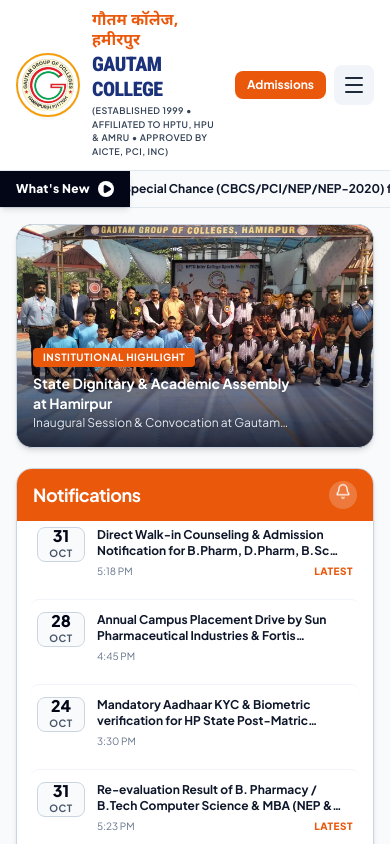
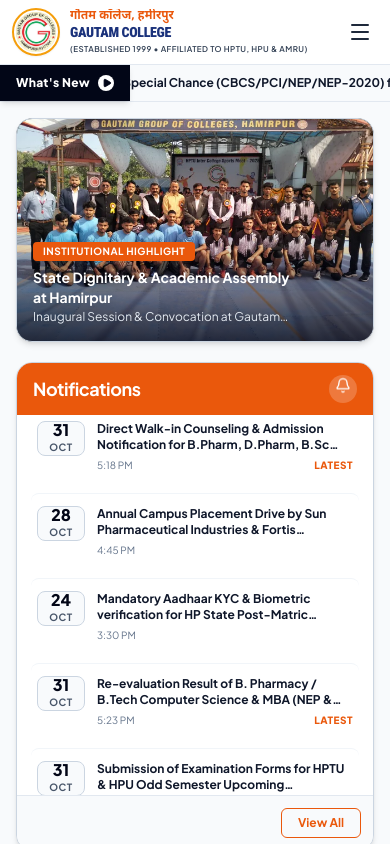
Before and after one commit to KarnailSingh87/gautam-group-of-colleges, a React (Vite) app: page / in a window 390 px wide. Shown: the top 844 px of the page. Built offline with nearby package versions, Linux system fonts and the light colour scheme.

Commit message:
Configure mobile header as sticky top bar with clean emblem and hamburger icon, while page content scrolls smoothly

```diff
--- a/src/components/HimtuHeader.jsx
+++ b/src/components/HimtuHeader.jsx
@@ -70,7 +70,7 @@ export default function HimtuHeader({
 
   return (
     <>
-      <header className="bg-white font-sans relative z-50">
+      <header className="bg-white font-sans sticky top-0 lg:relative z-50 shadow-xs lg:shadow-none">
 
       {/* 1. TOP UTILITY BAR (Exact HPTU Style) */}
       <div className="bg-slate-100 border-b border-slate-300 text-[11px] text-slate-700 py-1 px-4 hidden md:block">
@@ -231,34 +231,34 @@ export default function HimtuHeader({
       </div>
 
       {/* 2. MAIN BRANDING HEADER (HPTU Crest, Dual Hindi/English Typography & Orange Results Button) */}
-      <div className="bg-white py-3 px-4 border-b border-slate-200">
-        <div className="max-w-7xl mx-auto flex items-center justify-between gap-4">
+      <div className="bg-white py-2 sm:py-3 px-3 sm:px-4 border-b border-slate-200">
+        <div className="max-w-7xl mx-auto flex items-center justify-between gap-2 sm:gap-4">
 
           {/* Left: Emblem Logo + Dual Hindi & English Name */}
-          <div className="flex items-center gap-3 sm:gap-4">
+          <div className="flex items-center gap-2 sm:gap-4 min-w-0 flex-1">
             <button
               onClick={() => handleNavClick('home')}
-              className="flex items-center gap-3 sm:gap-4 text-left group"
+              className="flex items-center gap-2.5 sm:gap-4 text-left group min-w-0"
             >
               {/* College Official Crest */}
-              <div className="w-16 h-16 sm:w-20 sm:h-20 shrink-0 bg-white p-1 rounded-full border-2 border-amber-500 shadow-sm overflow-hidden flex items-center justify-center">
+              <div className="w-12 h-12 sm:w-16 sm:h-16 md:w-20 md:h-20 shrink-0 bg-white p-0.5 sm:p-1 rounded-full border-2 border-amber-500 shadow-sm overflow-hidden flex items-center justify-center">
                 <img
                   src="/gautam_group_colleges_logo.png"
-                  alt="Gautam Group of Colleges Logo"
+                  alt="Gautam College Logo"
                   className="w-full h-full object-contain"
                 />
               </div>
 
               {/* HPTU Style Official Typography */}
-              <div className="flex flex-col text-left">
-                <div className="text-base sm:text-xl md:text-2xl font-bold text-[#ea580c] tracking-normal leading-tight font-['Noto_Sans_Devanagari',sans-serif]">
+              <div className="flex flex-col text-left min-w-0">
+                <div className="text-xs sm:text-lg md:text-2xl font-bold text-[#ea580c] tracking-normal leading-tight font-['Noto_Sans_Devanagari',sans-serif] truncate sm:whitespace-normal">
                   गौतम कॉलेज, हमीरपुर
                 </div>
-                <div className="text-xl sm:text-2xl md:text-[28px] font-black text-[#1b327b] tracking-tight leading-tight uppercase font-['Roboto_Condensed',sans-serif]">
+                <div className="text-sm sm:text-xl md:text-[28px] font-black text-[#1b327b] tracking-tight leading-tight uppercase font-['Roboto_Condensed',sans-serif] truncate sm:whitespace-normal">
                   GAUTAM COLLEGE
                 </div>
-                <div className="text-[9px] sm:text-[11px] font-semibold text-slate-700 tracking-wider uppercase mt-0.5 font-sans">
-                  (ESTABLISHED 1999 • AFFILIATED TO HPTU, HPU & AMRU • APPROVED BY AICTE, PCI, INC)
+                <div className="text-[8px] sm:text-[10px] md:text-[11px] font-semibold text-slate-700 tracking-wider uppercase mt-0.5 font-sans truncate sm:whitespace-normal">
+                  (ESTABLISHED 1999 • AFFILIATED TO HPTU, HPU & AMRU)
                 </div>
               </div>
             </button>
@@ -387,18 +387,12 @@ export default function HimtuHeader({
 
           </div>
 
-          {/* Mobile Hamburger */}
-          <div className="flex lg:hidden items-center gap-2">
-            <button
-              onClick={() => onOpenApply('apply')}
-              className="px-3 py-1.5 rounded-lg bg-[#ea580c] text-white font-bold text-xs shadow-xs"
-            >
-              Admissions
-            </button>
+          {/* Mobile Hamburger Menu Icon Button (Exact HPTU Mobile Layout) */}
+          <div className="flex lg:hidden items-center shrink-0">
             <button
               onClick={() => setMobileMenuOpen(!mobileMenuOpen)}
-              className="p-2 rounded-lg bg-slate-100 text-slate-800 hover:bg-slate-200"
-              aria-label="Toggle menu"
+              className="p-1.5 text-slate-800 hover:text-[#ea580c] hover:bg-slate-100 rounded-lg transition"
+              aria-label="Toggle Navigation Menu"
             >
               {mobileMenuOpen ? <X className="w-6 h-6" /> : <Menu className="w-6 h-6" />}
             </button>
@@ -406,6 +400,52 @@ export default function HimtuHeader({
 
         </div>
       </div>
+
+      {/* Mobile Drawer Menu (Anchored directly inside sticky header) */}
+      {mobileMenuOpen && (
+        <div className="lg:hidden bg-[#1e3a8a] text-white px-4 py-4 space-y-3 divide-y divide-blue-800 animate-in slide-in-from-top duration-200 shadow-xl border-t border-blue-900 max-h-[80vh] overflow-y-auto">
+          <button
+            onClick={() => {
+              setMobileMenuOpen(false);
+              if (onOpenSearch) onOpenSearch();
+            }}
+            className="w-full flex items-center gap-2 p-2.5 rounded-lg bg-blue-950/80 border border-blue-800 text-slate-200 text-xs font-semibold"
+          >
+            <Search className="w-4 h-4 text-amber-300" />
+            <span>Search programs, faculty, hostels, fees...</span>
+          </button>
+
+          <div className="grid grid-cols-2 gap-2 text-xs font-bold pt-2">
+            <button onClick={() => { setMobileMenuOpen(false); handleNavClick('home'); }} className="text-left p-2 rounded hover:bg-blue-900">🏠 Home</button>
+            <button onClick={() => { setMobileMenuOpen(false); handleNavClick('about'); }} className="text-left p-2 rounded hover:bg-blue-900">About Us</button>
+            <button onClick={() => { setMobileMenuOpen(false); handleNavClick('affiliations'); }} className="text-left p-2 rounded hover:bg-blue-900">Affiliations</button>
+            <button onClick={() => { setMobileMenuOpen(false); handleNavClick('academics'); }} className="text-left p-2 rounded hover:bg-blue-900">Academics</button>
+            <button onClick={() => { setMobileMenuOpen(false); handleNavClick('faculty'); }} className="text-left p-2 rounded hover:bg-blue-900">Administration</button>
+            <button onClick={() => { setMobileMenuOpen(false); handleNavClick(null, 'results'); }} className="text-left p-2 rounded hover:bg-blue-900 text-amber-300">Examination & Results</button>
+            <button onClick={() => { setMobileMenuOpen(false); handleNavClick('admissions'); }} className="text-left p-2 rounded hover:bg-blue-900">Admissions 2025</button>
+            <button onClick={() => { setMobileMenuOpen(false); handleNavClick(null, 'portal'); }} className="text-left p-2 rounded hover:bg-blue-900 text-amber-300">Student Zone (ABC)</button>
+            <button onClick={() => { setMobileMenuOpen(false); handleNavClick('downloads'); }} className="text-left p-2 rounded hover:bg-blue-900">Information Corner</button>
+            <button onClick={() => { setMobileMenuOpen(false); handleNavClick('gallery'); }} className="text-left p-2 rounded hover:bg-blue-900">Gallery</button>
+            <button onClick={() => { setMobileMenuOpen(false); handleNavClick('contact'); }} className="text-left p-2 rounded hover:bg-blue-900">Contact Us</button>
+          </div>
+
+          <div className="pt-3 flex items-center justify-between">
+            <button
+              onClick={() => { setMobileMenuOpen(false); onOpenCMSModal(); }}
+              className="text-xs text-amber-300 font-bold flex items-center gap-1"
+            >
+              <Lock className="w-3.5 h-3.5" />
+              <span>Staff Login CMS</span>
+            </button>
+            <button
+              onClick={() => { setMobileMenuOpen(false); onOpenApply('apply'); }}
+              className="px-4 py-1.5 rounded-lg bg-[#ea580c] text-white font-bold text-xs"
+            >
+              Apply Online
+            </button>
+          </div>
+        </div>
+      )}
     </header>
 
     {/* 3. PRIMARY NAVIGATION BAR WITH INTERACTIVE HPTU-STYLE DROPDOWNS (STICKY NAVBAR) */}
@@ -866,52 +906,6 @@ export default function HimtuHeader({
         </div>
       </nav>
 
-      {/* Mobile Drawer Menu */}
-      {mobileMenuOpen && (
-        <div className="lg:hidden sticky top-0 z-50 bg-[#1e3a8a] text-white px-4 py-4 space-y-3 divide-y divide-blue-800 animate-in slide-in-from-top duration-200 shadow-xl">
-          <button
-            onClick={() => {
-              setMobileMenuOpen(false);
-              if (onOpenSearch) onOpenSearch();
-            }}
-            className="w-full flex items-center gap-2 p-2.5 rounded-lg bg-blue-950/80 border border-blue-800 text-slate-200 text-xs font-semibold"
-          >
-            <Search className="w-4 h-4 text-amber-300" />
-            <span>Search programs, faculty, hostels, fees...</span>
-          </button>
-
-          <div className="grid grid-cols-2 gap-2 text-xs font-bold pt-2">
-            <button onClick={() => handleNavClick('home')} className="text-left p-2 rounded hover:bg-blue-900">🏠 Home</button>
-            <button onClick={() => handleNavClick('about')} className="text-left p-2 rounded hover:bg-blue-900">About Us</button>
-            <button onClick={() => handleNavClick('affiliations')} className="text-left p-2 rounded hover:bg-blue-900">Affiliations</button>
-            <button onClick={() => handleNavClick('academics')} className="text-left p-2 rounded hover:bg-blue-900">Academics</button>
-            <button onClick={() => handleNavClick('faculty')} className="text-left p-2 rounded hover:bg-blue-900">Administration</button>
-            <button onClick={() => handleNavClick(null, 'results')} className="text-left p-2 rounded hover:bg-blue-900 text-amber-300">Examination & Results</button>
-            <button onClick={() => handleNavClick('admissions')} className="text-left p-2 rounded hover:bg-blue-900">Admissions 2025</button>
-            <button onClick={() => handleNavClick(null, 'portal')} className="text-left p-2 rounded hover:bg-blue-900 text-amber-300">Student Zone (ABC)</button>
-            <button onClick={() => handleNavClick('downloads')} className="text-left p-2 rounded hover:bg-blue-900">Information Corner</button>
-            <button onClick={() => handleNavClick('gallery')} className="text-left p-2 rounded hover:bg-blue-900">Gallery</button>
-            <button onClick={() => handleNavClick('contact')} className="text-left p-2 rounded hover:bg-blue-900">Contact Us</button>
-          </div>
-
-          <div className="pt-3 flex items-center justify-between">
-            <button
-              onClick={onOpenCMSModal}
-              className="text-xs text-amber-300 font-bold flex items-center gap-1"
-            >
-              <Lock className="w-3.5 h-3.5" />
-              <span>Staff Login CMS</span>
-            </button>
-            <button
-              onClick={() => onOpenApply('apply')}
-              className="px-4 py-1.5 rounded-lg bg-[#ea580c] text-white font-bold text-xs"
-            >
-              Apply Online
-            </button>
-          </div>
-        </div>
-      )}
-
       {/* Institutional Utility Modals */}
       <SitemapModal
         isOpen={isSitemapOpen}
```
Also changed, not shown: 1 other file (tests, documents, lock files or other folders).
